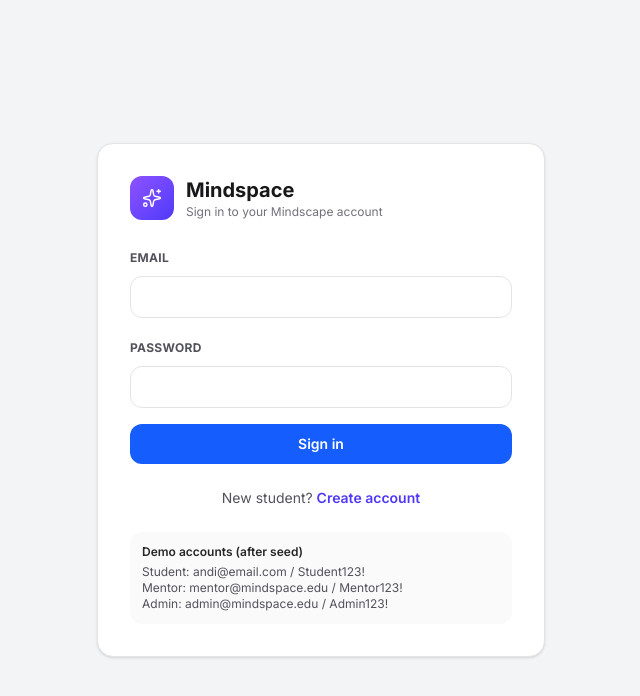
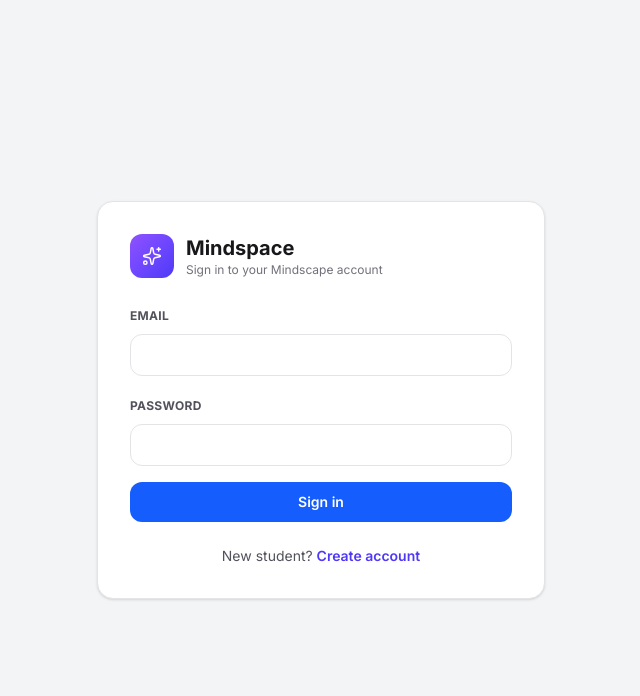
Before and after one commit to tamsgood/Mindspace, a Next.js app: page /login in a window 1280 px wide. Shown: the top 696 px of the page, without its empty margins (319-959 px from the left). Built offline with nearby package versions, Linux system fonts and the light colour scheme.

Commit message:
Remove demo accounts note for production deployment

```diff
--- a/components/auth/LoginForm.tsx
+++ b/components/auth/LoginForm.tsx
@@ -89,13 +89,6 @@
           Create account
         </Link>
       </p>
-
-      <div className="mt-6 rounded-xl bg-zinc-50 p-3 text-xs text-zinc-600 dark:bg-zinc-950/80 dark:text-zinc-400">
-        <p className="font-semibold text-zinc-800 dark:text-zinc-200">Demo accounts (after seed)</p>
-        <p className="mt-1">Student: andi@email.com / Student123!</p>
-        <p>Mentor: mentor@mindspace.edu / Mentor123!</p>
-        <p>Admin: admin@mindspace.edu / Admin123!</p>
-      </div>
     </div>
   );
 }
```
